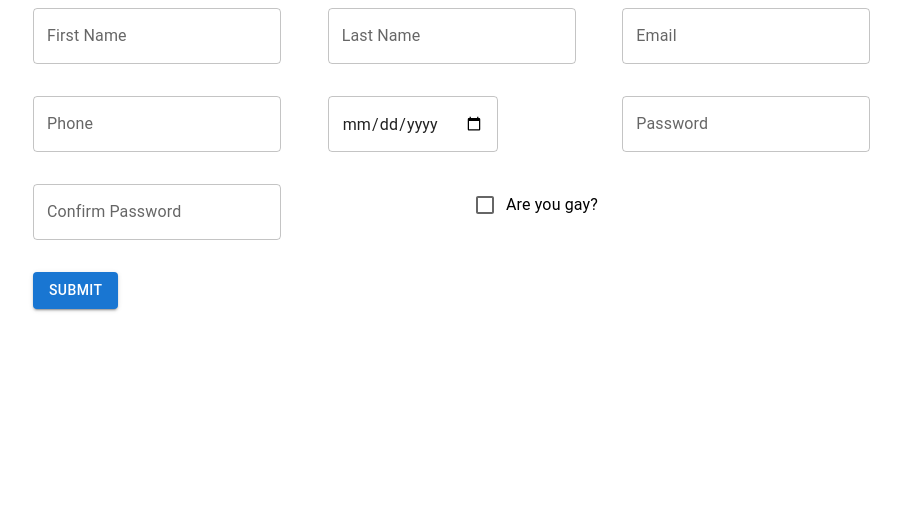
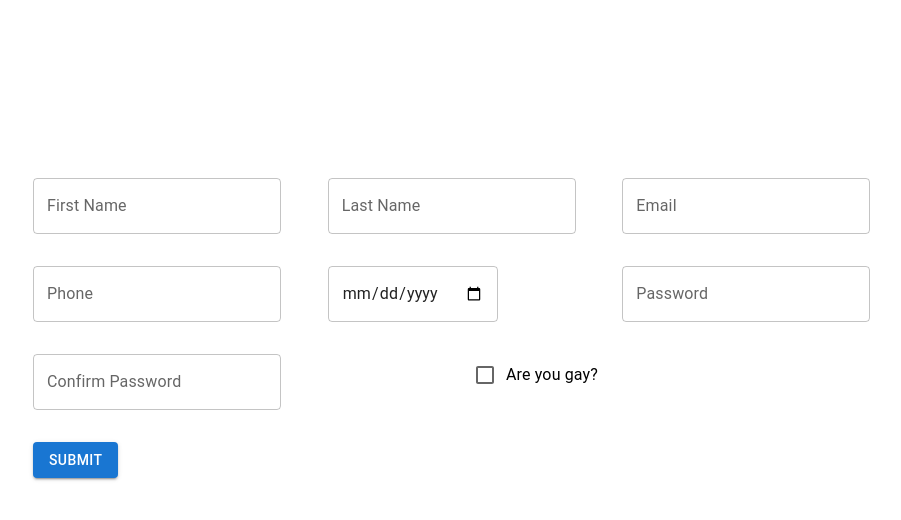
Before and after one commit to nirajpandey034/nextjs-poc, a Next.js app: page /User/register in a window 1280 px wide. Shown: the top 520 px of the page, without its empty margins (181-1082 px from the left). Built offline with nearby package versions, Linux system fonts and the light colour scheme.

Commit message:
moved login and register component to center

```diff
--- a/pages/User/login/index.js
+++ b/pages/User/login/index.js
@@ -9,7 +9,7 @@ function login({ name }) {
         <title>User Login</title>
         <meta name="description" content="Login Page" />
       </Head>
-      <LoginForm />
+        <LoginForm />
     </>
   );
 }
--- a/pages/User/register/index.js
+++ b/pages/User/register/index.js
@@ -9,7 +9,16 @@ function register() {
         <title>User Registration</title>
         <meta name="description" content="Login Page" />
       </Head>
-      <RegistrationForm />
+      <div
+        style={{
+          height: '80vh',
+          display: 'flex',
+          justifyContent: 'center',
+          alignItems: 'center',
+        }}
+      >
+        <RegistrationForm />
+      </div>
     </>
   );
 }
```
